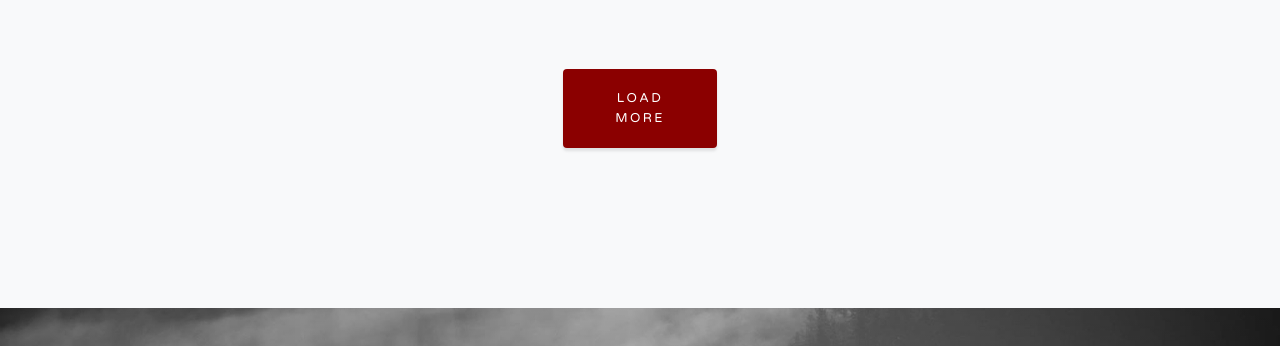
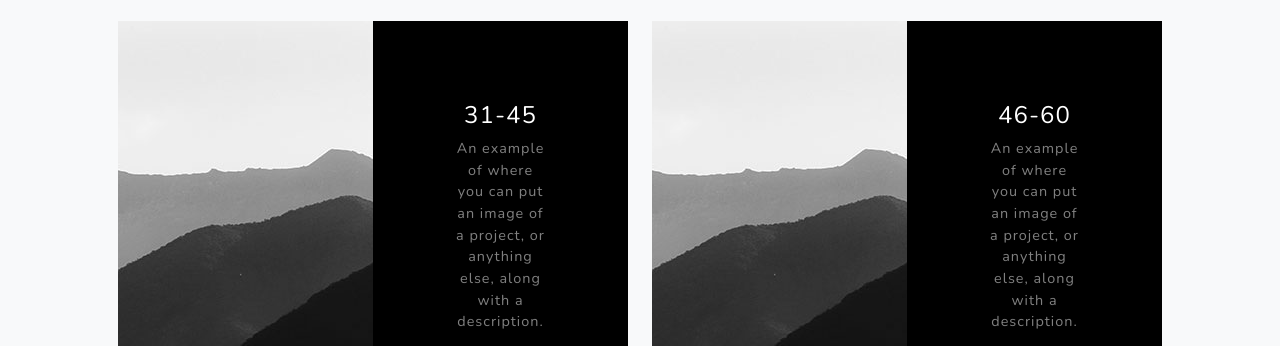
Before and after one commit to cadentj/apush-textbook, a plain HTML site: page index.html in a window 1280 px wide. Shown: the part 1882-2228 px from the top of the page. Drawn offline with nearby package versions, Linux system fonts and the light colour scheme.

```diff
--- a/index.html
+++ b/index.html
@@ -109,7 +109,7 @@
                 <!--Load More Button-->
                 <div class="row justify-content-center">
                   <div class ="col-2 mt-5">
-                    <a class="btn btn-primary" onclick="loadData()" href="javascript:void(0)">Load More</a>
+                    <a class="btn btn-primary" onclick="loadMore()" href="javascript:void(0)">Load More</a>
                   </div>
                 </div>
             </div>
--- a/js/dataset.js
+++ b/js/dataset.js
@@ -1,31 +1,31 @@
 let dataset = [
   [
-    "one"
+    "1-15"
   ],
   [
-    "two"
+    "16-30"
   ],
   [
-    "three"
+    "31-45"
   ],
   [
-    "four"
+    "46-60"
 
   ],
   [
-    "five"
+    "61-75"
   ],
   [
-    "six"
+    "76-90"
   ],
   [
-    "seven"
+    "91-105"
 
   ],
   [
-    "eight"
+    "106-120"
   ],
   [
-    "nine"
+    "121-135"
   ]
 ]
--- a/js/scripts.js
+++ b/js/scripts.js
@@ -58,15 +58,24 @@ console.log(document.length);
 
     //preload first couple of chapters
 
-    loadData("one");
-    loadData("nine");
+    for (let i = 0; i < 4; i++) {
+      loadData(dataset[i][0]);
+    }
 
 });
 
-function replaceText(element) {
-  element.innerHTML = dataset[displayedPages][0];
-  console.log(dataset[displayedPages][0])
-  displayedPages++;
+
+
+function parseToPageNumber(value) {
+  for (let i = 0; i < dataset.length; i++) {
+    let title = dataset[i][0];
+    let dashLocation = title.search("-");
+    let firstPage = title.substring(0, dashLocation);
+    let lastPage = title.substring(dashLocation + 1, title.length);
+    console.log(firstPage + '&' + lastPage);
+    let pageArray = [parseInt(firstPage), parseInt(lastPage)];
+    console.log(pageArray);
+  }
 }
 
 function createRow() {
@@ -76,8 +85,12 @@ function createRow() {
 }
 
 
+function loadMore() {
+  loadData("two");
+}
+
 function loadData(value){
-
+  parseToPageNumber(value);
 	let template = document.getElementById('template');
 
   let div = createRow();
@@ -100,6 +113,8 @@ function loadData(value){
 
 }
 
+
+
 function createNewData(value) {
   for (let i = 0; i < dataset.length; i++) {
     if (dataset[i][0] === value) {
@@ -121,7 +136,6 @@ function createPagesTemplate(whichPages, template) {
       break;
     }
   }
-  console.log(whichPages);
 
   return innerDiv;
 }
```
